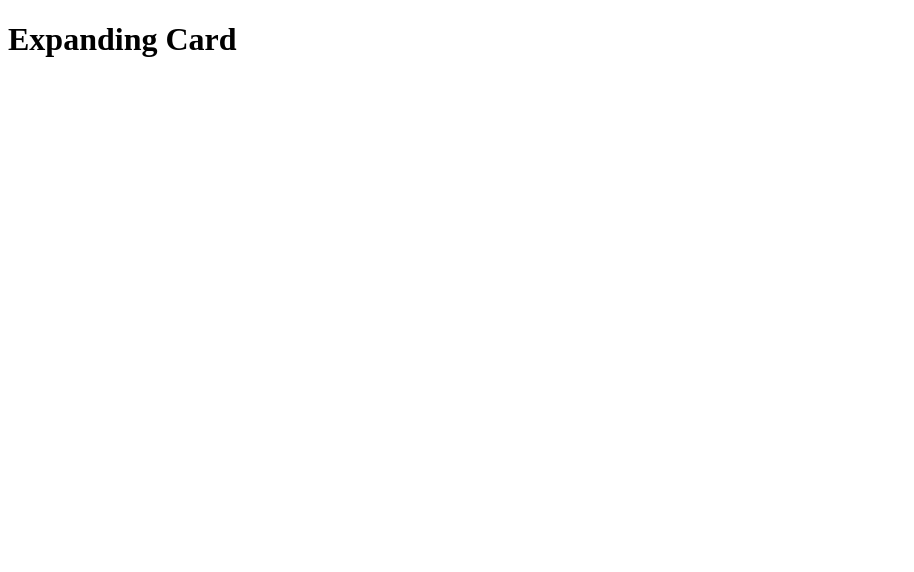
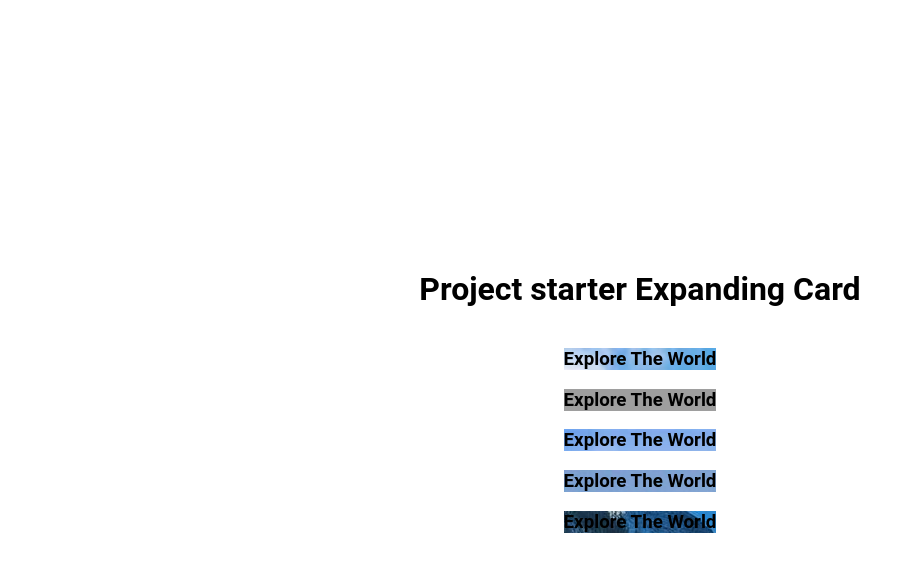
Before and after one commit to Archanach707/50-Projects, a plain HTML site: page index.html in a window 1280 px wide. Shown: the whole page, without its empty margins (0-914 px from the left). Drawn offline with Linux system fonts and the light colour scheme; grey boxes are pictures that could not be loaded; a web font is replaced by a local one.

Commit message:
1. Added images

```diff
--- a/assets/style.css
+++ b/assets/style.css
@@ -0,0 +1,12 @@
+@import url('https://fonts.googleapis.com/css2?family=Muli&:wght@700&display=swap');
+
+body {
+  font-family: 'Roboto', sans-serif;
+  display: flex;
+  flex-direction: column;
+  align-items: center;
+  justify-content: center;
+  height: 100vh;
+  overflow: hidden;
+  margin: 0;
+}
--- a/index.html
+++ b/index.html
@@ -9,7 +9,25 @@
   <link rel="stylesheet" href="./assets/style.css">
 </head>
 <body>
-  <h1>Expanding Card</h1>
+  <h1>Project starter Expanding Card</h1>
+
+  <div class="container">
+    <div class="panel active" style="background-image: url('./assets/images/1.jpg');">
+      <h3>Explore The World</h3>
+    </div>
+    <div class="panel" style="background-image: url('./assets/images/2.jpg');">
+      <h3>Explore The World</h3>
+    </div>
+    <div class="panel" style="background-image: url('./assets/images/3.jpg');">
+      <h3>Explore The World</h3>
+    </div>
+    <div class="panel" style="background-image: url('./assets/images/4.jpg');">
+      <h3>Explore The World</h3>
+    </div>
+    <div class="panel" style="background-image: url('./assets/images/5.jpg');">
+      <h3>Explore The World</h3>
+    </div>
+  </div>
 
 
   <script src="./js/script.js"></script>
```
Also changed, not shown: assets/images/1.jpg (added), assets/images/3.jpg (added), assets/images/4.jpg (added), assets/images/5.jpg (added), 1 other file.
